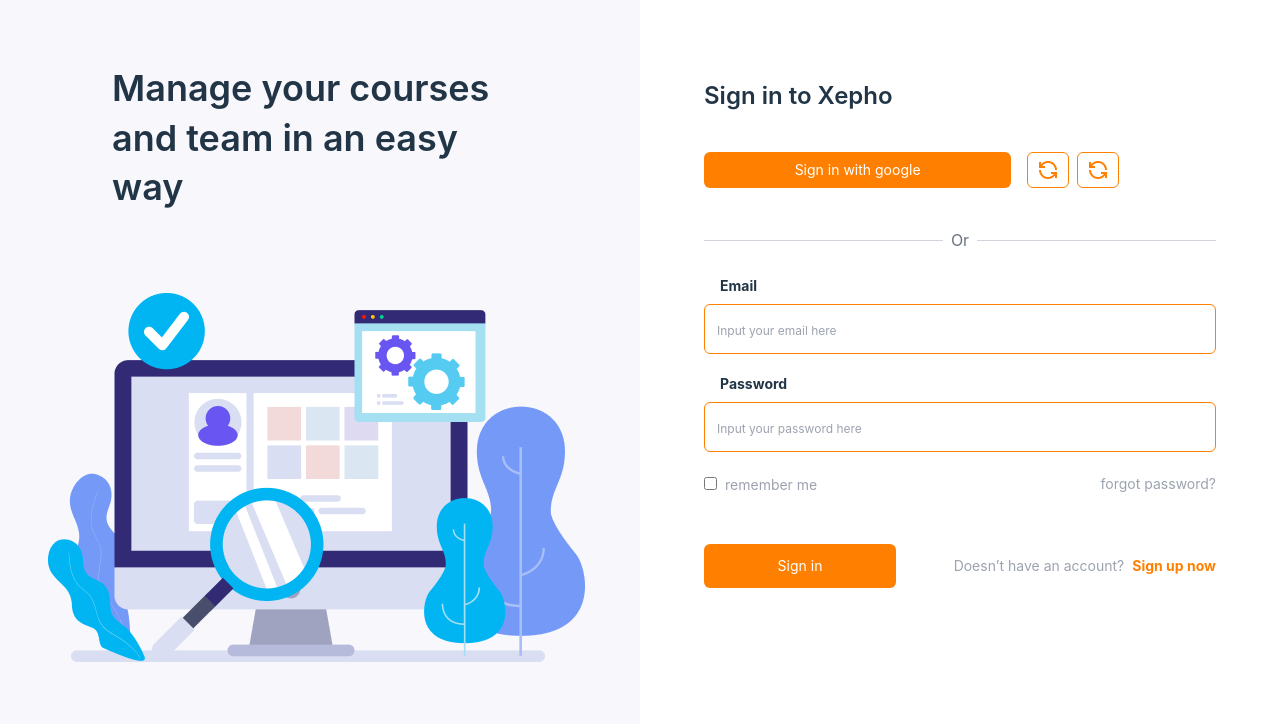
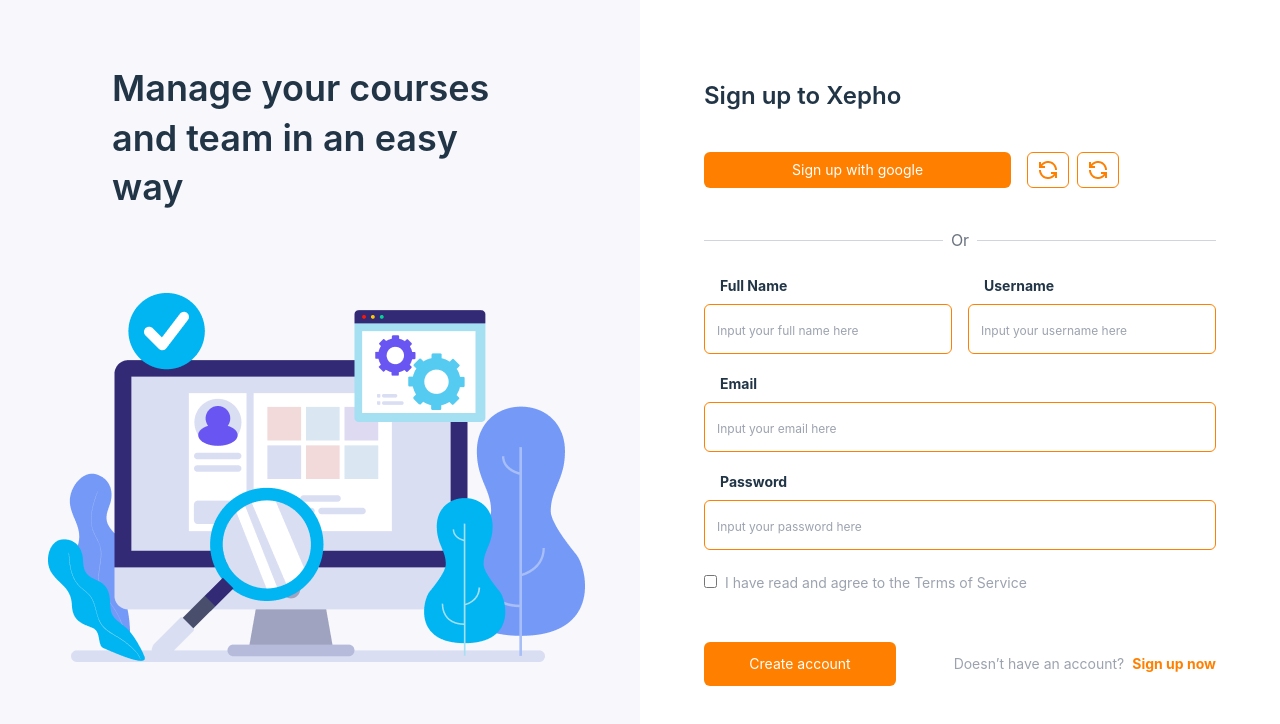
Before and after one commit to Tez-cyber/multi_form, a React (Vite) app: page /signup in a window 1280 px wide. Shown: the top 724 px of the page. Built offline with nearby package versions, Linux system fonts and the light colour scheme.

Commit message:
Completed signup and signin

```diff
--- a/package.json
+++ b/package.json
@@ -11,7 +11,8 @@
   },
   "dependencies": {
     "react": "^18.3.1",
-    "react-dom": "^18.3.1"
+    "react-dom": "^18.3.1",
+    "react-router-dom": "^6.27.0"
   },
   "devDependencies": {
     "@eslint/js": "^9.13.0",
--- a/src/App.jsx
+++ b/src/App.jsx
@@ -1,11 +1,22 @@
-import { SignIn } from "./components/SignIn"
+import React, { useEffect } from 'react'
+import { BrowserRouter as Router, Routes, Route } from "react-router-dom"
+import { SignIn } from './components/SignIn'
+import { Signup } from './components/Signup'
 
-function App() {
 
+
+
+const App = () => {
+  useEffect(() => {
+    window.scroll(0, 0)
+  }, [])
   return (
-    <>
-      <SignIn />
-    </>
+    <Router>
+        <Routes>
+          <Route exact path="/" element={<SignIn />} />
+          <Route exact path="/signup" element={<Signup />} />
+        </Routes>
+    </Router>
   )
 }
 
--- /dev/null
+++ b/src/components/FirstSection.jsx
@@ -0,0 +1,22 @@
+import React from 'react'
+
+export const FirstSection = ({ src }) => {
+    return (
+        <section className=" bg-newGrey md:w-1/2">
+            <div className="px-12 w-full py-[64px]">
+                <div className="">
+                    {/* <!-- ========= Medium screen --> */}
+                    <h2 className="hidden text-4xl pb-20 px-16 leading-snug font-semibold md:block">Manage your courses <br /> and team in an
+                        easy <br /> way
+                    </h2>
+                    {/* <!-- ================ Small screen ============= --> */}
+                    <h2 className="text-3xl pb-20  leading-snug font-semibold md:px-16 md:hidden">
+                        Manage your courses and team in an
+                        easy way
+                    </h2>
+                </div>
+                <img className="w-[537] h-[369]" src={src} alt="" />
+            </div>
+        </section>
+    )
+}
--- /dev/null
+++ b/src/components/FormContainer.jsx
@@ -0,0 +1,9 @@
+
+
+export const FormContainer = ({ children }) => {
+  return (
+    <div className='px-[64px] pt-[80px] md:w-1/2'>
+        {children}
+    </div>
+  )
+}
--- /dev/null
+++ b/src/components/FormHeader.jsx
@@ -0,0 +1,35 @@
+import React from 'react'
+
+export const FormHeader = ({ type, title, buttonText }) => {
+    return (
+        <div className="">
+            <h2 className={!type === "auth" ? "text-2xl font-semibold pb-10" : "text-2xl font-semibold"}>{title}</h2>
+            {/* <!-- ===== buttons --> */}
+            <div className={!type === "auth" ? "hidden" : "block"}>
+                <section className="py-10">
+                    <div className="flex gap-4">
+                        <button className="bg-bright rounded-md w-[60%] py-2 text-sm text-white">
+                            {buttonText}
+                        </button>
+                        <div className="flex gap-2">
+                            <div
+                                className="spin">
+                                <img src="/spin.png" alt="" />
+                            </div>
+                            <div
+                                className="spin">
+                                <img src="/spin.png" alt="" />
+                            </div>
+                        </div>
+                    </div>
+                </section>
+                {/* <!-- ======= OR text --> */}
+                <div className="flex items-center mb-6">
+                    <hr className="flex-1 border-gray-300" />
+                    <span className="mx-2 text-gray-500">Or</span>
+                    <hr className="flex-1 border-gray-300" />
+                </div>
+            </div>
+        </div>
+    )
+}
--- a/src/components/SignIn.jsx
+++ b/src/components/SignIn.jsx
@@ -1,55 +1,17 @@
 import React from 'react'
+import { FirstSection } from './FirstSection'
+import { FormContainer } from './FormContainer'
+import { FormHeader } from './FormHeader'
 
 export const SignIn = () => {
     return (
         <div className="flex flex-col justify-center font-inter md:flex-row">
             {/* <!-- Left Section with Text and Image --> */}
-            <section className=" bg-newGrey md:w-1/2">
-                <div className="px-12 w-full py-[64px]">
-                    <div className="">
-                        {/* <!-- ========= Medium screen --> */}
-                        <h2 className="hidden text-4xl pb-20 px-16 leading-snug font-semibold md:block">Manage your courses <br /> and team in an
-                            easy <br /> way
-                        </h2>
-                        {/* <!-- ================ Small screen ============= --> */}
-                        <h2 className="text-3xl pb-20  leading-snug font-semibold md:px-16 md:hidden">
-                            Manage your courses and team in an
-                            easy way
-                        </h2>
-                    </div>
-                    <img className="w-[537] h-[369]" src="/Frame.png" alt="" />
-                </div>
-            </section>
+            <FirstSection src="/Frame.png" />
             {/* <!-- Right Section with Form --> */}
-            <section className="px-[64px] pt-[80px] md:w-1/2">
+            <FormContainer>
                 {/* <!-- === Top section === --> */}
-                <div className="">
-                    <h2 className="text-2xl font-semibold">Sign in to Xepho</h2>
-                    {/* <!-- ===== buttons --> */}
-                    <section className="py-10">
-                        <div className="flex gap-4">
-                            <button className="bg-bright rounded-md w-[60%] py-2 text-sm text-white">
-                                Sign in with google
-                            </button>
-                            <div className="flex gap-2">
-                                <div
-                                    className="spin">
-                                    <img src="/spin.png" alt="" />
-                                </div>
-                                <div
-                                    className="spin">
-                                    <img src="/spin.png" alt="" />
-                                </div>
-                            </div>
-                        </div>
-                    </section>
-                    {/* <!-- ======= OR text --> */}
-                    <div className="flex items-center mb-6">
-                        <hr className="flex-1 border-gray-300" />
-                        <span className="mx-2 text-gray-500">Or</span>
-                        <hr className="flex-1 border-gray-300" />
-                    </div>
-                </div>
+                <FormHeader buttonText="Sign in with google" type="auth" title="Sign in to Xepho" />
                 {/* <!-- ==== Form section ==== --> */}
                 <form action="" className="">
                     {/* <!-- ==== Email ==== --> */}
@@ -84,14 +46,12 @@
                                 Doesn’t have an account?
                             </span>
                             <span className="text-bright font-bold">
-                                <a href="./new_signup.html">Sign up now</a>
+                                <a href="/signup">Sign up now</a>
                             </span>
                         </div>
                     </section>
                 </form>
-            </section>
+            </FormContainer>
         </div>
-
-
     )
 }
--- a/src/components/Signup.jsx
+++ b/src/components/Signup.jsx
@@ -1,7 +1,62 @@
 import React from 'react'
+import { FirstSection } from './FirstSection'
+import { FormContainer } from './FormContainer'
+import { FormHeader } from './FormHeader'
 
 export const Signup = () => {
-  return (
-    <div>Signup</div>
-  )
+    return (
+        <div className="flex flex-col justify-center font-inter md:flex-row">
+            {/* <!-- Left Section with Text and Image --> */}
+            <FirstSection src="/Frame.png" />
+            {/* <!-- Right Section with Form --> */}
+            <FormContainer>
+                {/* <!-- === Top section === --> */}
+                <FormHeader buttonText="Sign up with google" type="auth" title="Sign up to Xepho" />
+                {/* <!-- ==== Form section ==== --> */}
+                <form action="" className="">
+                    <div class="flex gap-4">
+                        <div class="inputLabel w-1/2 ">
+                            <label for="">Full Name</label>
+                            <input class="inputItem" type="text" placeholder="Input your full name here" />
+                        </div>
+                        <div class="inputLabel w-1/2">
+                            <label for="">Username</label>
+                            <input class="inputItem" type="text" placeholder="Input your username here" />
+                        </div>
+                    </div>
+                    {/* <!-- ==== Email ==== --> */}
+                    <div className="inputLabel">
+                        <label>Email</label>
+                        <input className="inputItem" type="email" placeholder="Input your email here" />
+                    </div>
+                    {/* <!-- ==== Password ==== --> */}
+                    <div className="inputLabel">
+                        <label>Password</label>
+                        <input className="inputItem" type="password" placeholder="Input your password here" />
+                    </div>
+                    {/* <!-- ====== Terms of service --> */}
+                    <section className="flex items-center justify-between">
+                        <div className="">
+                            <input type="checkbox" className="mr-2 border-none" name="" />
+                            <label className="text-sm text-gray-400">
+                                I have read and agree to the Terms of Service
+                            </label>
+                        </div>
+                    </section>
+                    {/* <!-- ============== Create  --> */}
+                    <section className="my-10 flex flex-col items-center justify-between md:flex-row">
+                        <button className="bg-bright rounded-md py-3 px-4 w-[192px] text-sm text-white">Create account</button>
+                        <div className="text-sm py-5">
+                            <span className="text-gray-400 pr-2">
+                                Doesn’t have an account?
+                            </span>
+                            <span className="text-bright font-bold">
+                                <a href="/">Sign up now</a>
+                            </span>
+                        </div>
+                    </section>
+                </form>
+            </FormContainer>
+        </div>
+    )
 }
```
Also changed, not shown: 1 other file (tests, documents, lock files or other folders).
